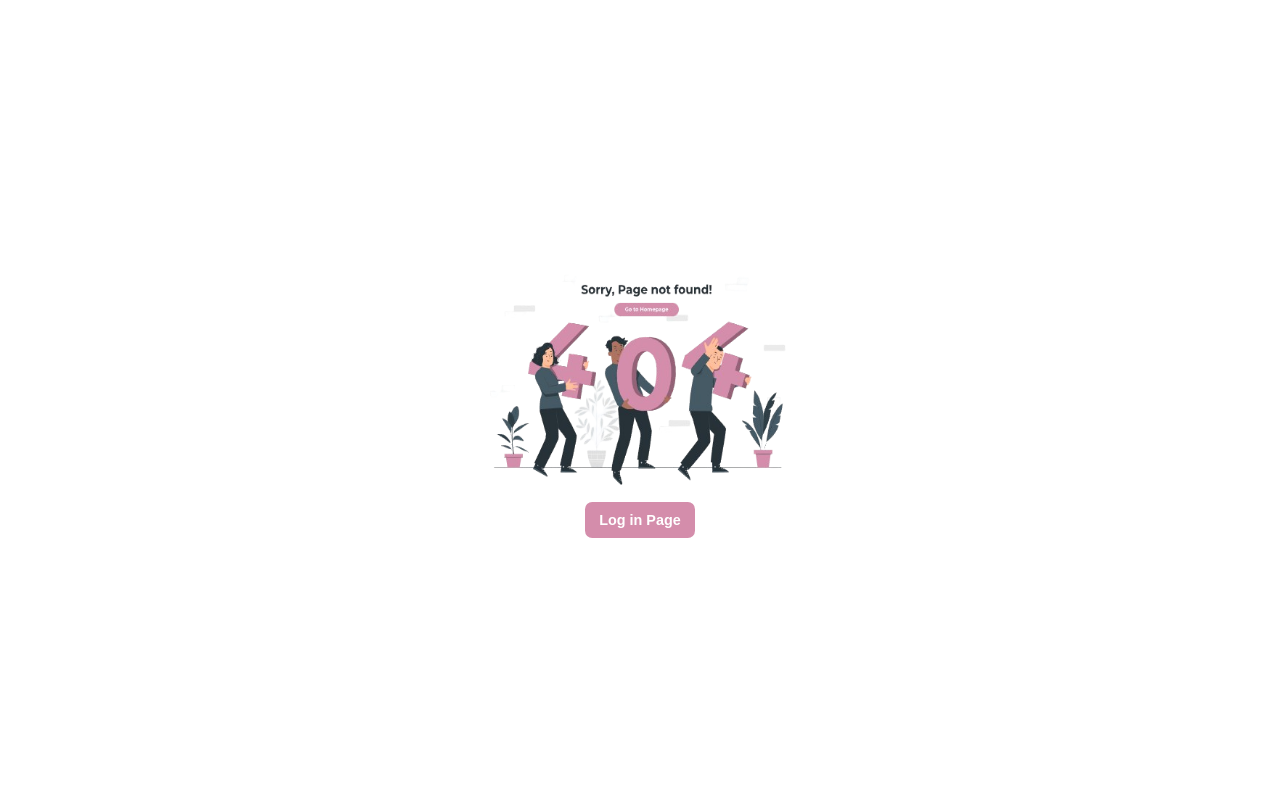
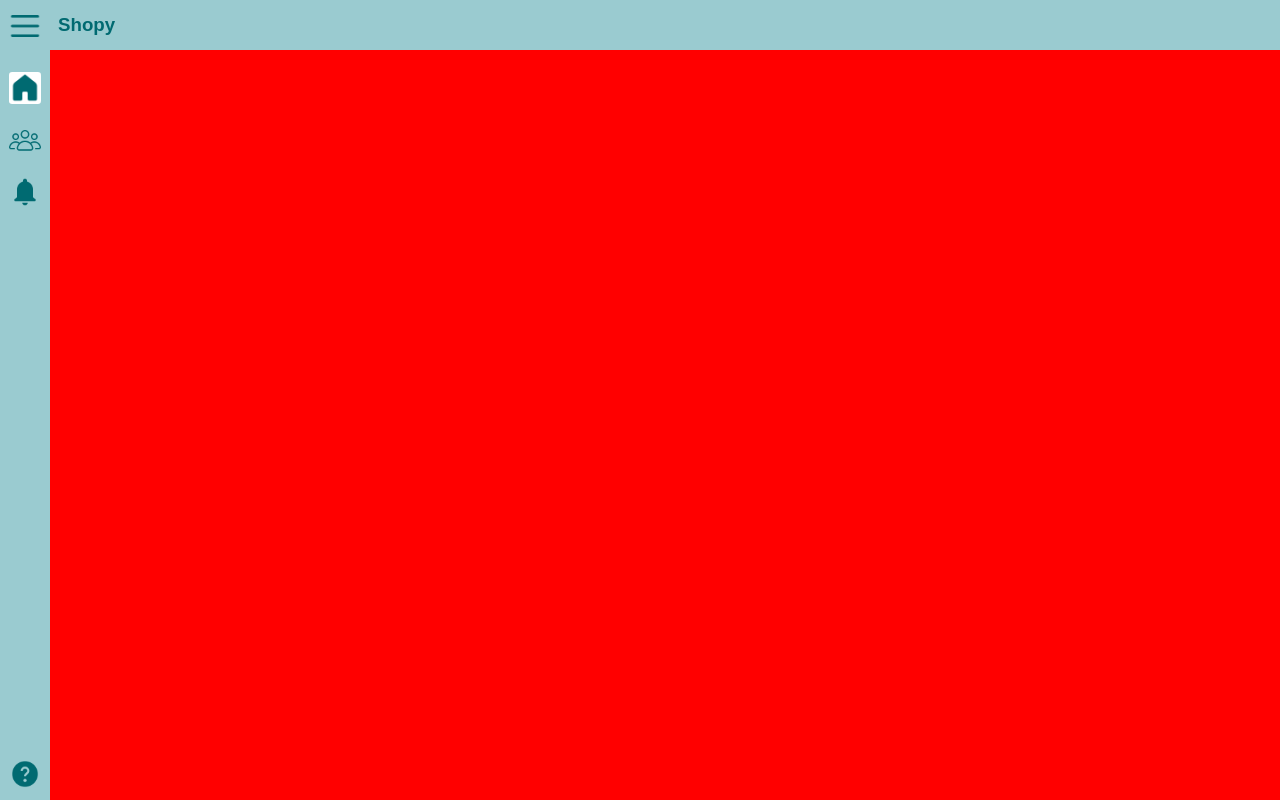
Before and after one commit to it-is-Anas/Shopy--Front-End-, a Vue app: page /admin/home in a window 1280 px wide. Before the commit this address led to /err-not-found. Built offline with nearby package versions, Linux system fonts and the light colour scheme; sample sign-in values are in the browser's storage.

Commit message:
Finished Aside bar ( admin )

```diff
--- a/src/Style/Admin/MainStyle.css
+++ b/src/Style/Admin/MainStyle.css
@@ -40,11 +40,14 @@
     height: 2em;
     margin: 10px auto;
     cursor: pointer;
+    transition: .5s .5s all ease;
 }
-.admin-aside_btn.active{
+
+a.router-link-active  > .admin-aside_btn{
     background: var(--admin-white);
-    margin-top: 1em;
+    /* margin-top: 1em; */
     border-radius: .2em;
+
 }
 .admin-aside_btn.last{
     margin-top: auto;
@@ -83,10 +86,11 @@
 }
 .admin-aside_list-chat.last{
     margin-top: auto;
+    margin-bottom: .5em;
 }
-.admin-aside_list-chat.active{
+a.router-link-active.admin-aside_list-chat{
     background: var(--admin-white);
-    margin-top: 1em;
+    /* margin-top: 1em; */
 }
 .admin-aside_chat-img{
     width: 2em;
--- a/src/components/Admin/AdminAside.vue
+++ b/src/components/Admin/AdminAside.vue
@@ -1,8 +1,8 @@
 <template>
     <aside class="admin-aside" >
         <img @click="openList" class="admin-aside_btn " src="../../assets/System/Admin/Menu.png" alt="">
-        <router-link class="admin-aside_btn " to="/admin/" >
-            <img class="admin-aside_btn active" src="../../assets/System/Admin/home.png" alt="">
+        <router-link class="admin-aside_btn " to="/admin/home" >
+            <img class="admin-aside_btn  " src="../../assets/System/Admin/home.png" alt="">
         </router-link>
         <router-link class="admin-aside_btn" to="/admin/users" >
             <img class="admin-aside_btn" src="../../assets/System/Admin/users.png" alt="">
@@ -16,23 +16,23 @@
         <div class="g-bk admin-bk" @click="closeList"   v-if="list"  ></div>
         <transition  name="left-slide" >
             <aside class="admin-aside_list" v-if="list" >
-                <div class="admin-aside_list-chat  " @click="closeList" >
+                <div  class="admin-aside_list-chat  " @click="closeList" >
                     <img class="admin-aside_chat-img" src="../../assets/System/Admin/Menu.png" alt="">
                     <p class="admin-aside_chat-text" > Close </p>
                 </div>
-                <router-link to="/admin" class="admin-aside_list-chat active">
+                <router-link to="/admin/home" class="admin-aside_list-chat"  @click="closeList" >
                     <img class="admin-aside_chat-img" src="../../assets/System/Admin/home.png" alt="">
                     <p class="admin-aside_chat-text" > Home </p>
                 </router-link>
-                <router-link to="/admin/users" class="admin-aside_list-chat">
+                <router-link to="/admin/users" class="admin-aside_list-chat" @click="closeList" >
                     <img class="admin-aside_chat-img" src="../../assets/System/Admin/users.png" alt="">
                     <p class="admin-aside_chat-text" > users </p>
                 </router-link>
-                <router-link to="/admin/notifications" class="admin-aside_list-chat">
+                <router-link to="/admin/notifications" class="admin-aside_list-chat" @click="closeList"  >
                     <img class="admin-aside_chat-img" src="../../assets/System/Admin/notii.png" alt="">
                     <p class="admin-aside_chat-text" > Notifications </p>
                 </router-link>
-                <router-link to="/admin/info" class="admin-aside_list-chat last">
+                <router-link to="/admin/info" class="admin-aside_list-chat last" @click="closeList" >
                     <img class="admin-aside_chat-img" src="../../assets/System/Admin/info.png" alt="">
                     <p class="admin-aside_chat-text" > Info </p>
                 </router-link>
@@ -53,6 +53,8 @@ export default {
         closeList(){
             this.list = !true;
         },
+    },mounted(){
+
     }
 }
 </script>
--- a/src/router/index.js
+++ b/src/router/index.js
@@ -11,7 +11,7 @@ const routes = [
   {path: '/order', component: import('@/views/UserPages/Order.vue')},
   {path: '/admin' , component: import('@/views/Admin/Admin.vue') ,
     children:[
-      {path:'' , component: import('@/views/Admin/Childreens/AdminHome.vue')},
+      {path:'home' , component: import('@/views/Admin/Childreens/AdminHome.vue')},
       {path:'users' , component: import('@/views/Admin/Childreens/AdminUsers.vue')},
       {path:'notifications' , component: import('@/views/Admin/Childreens/AdminNoti.vue')},
       {path:'info' , component: import('@/views/Admin/Childreens/AdminInfo.vue')},
```
